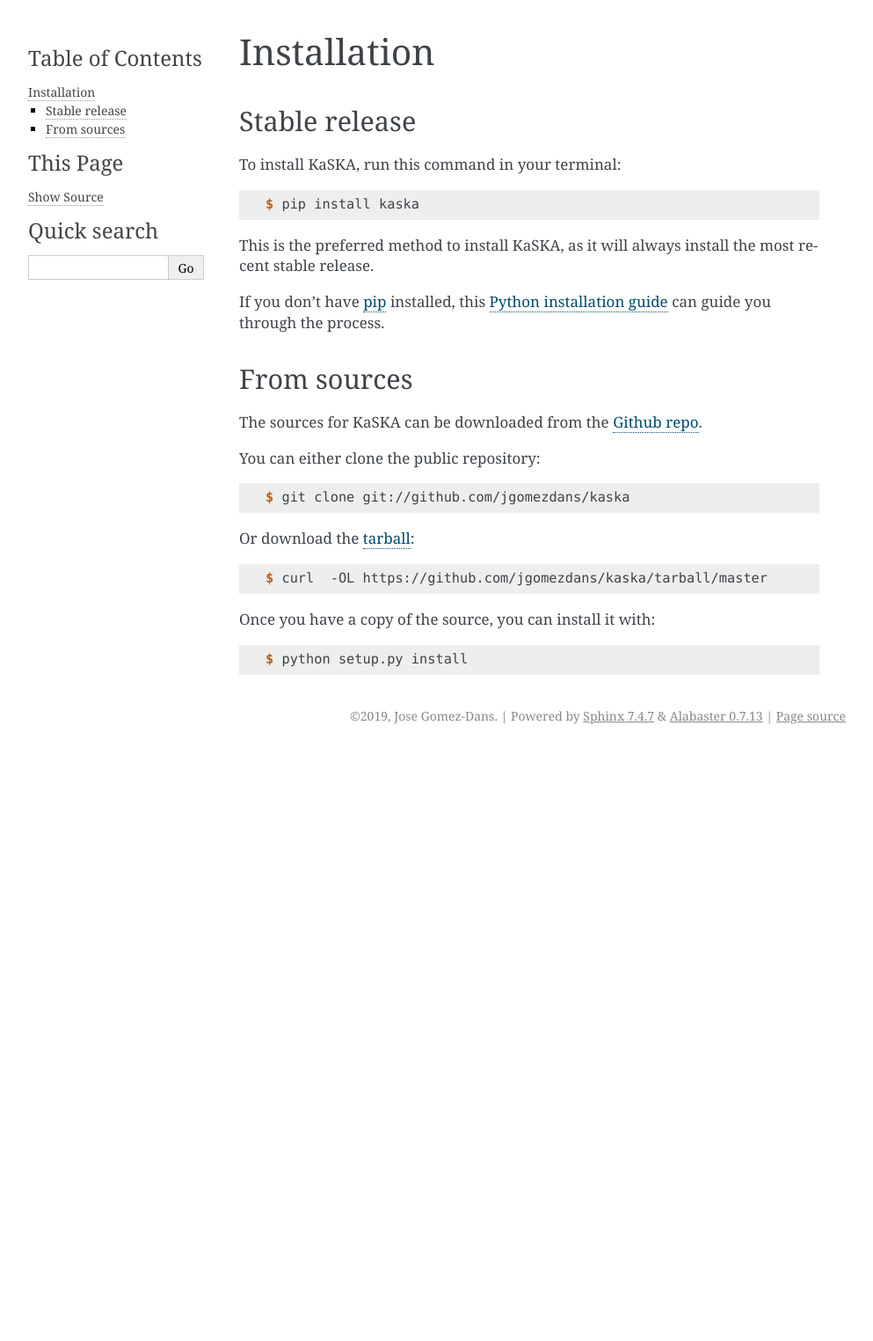
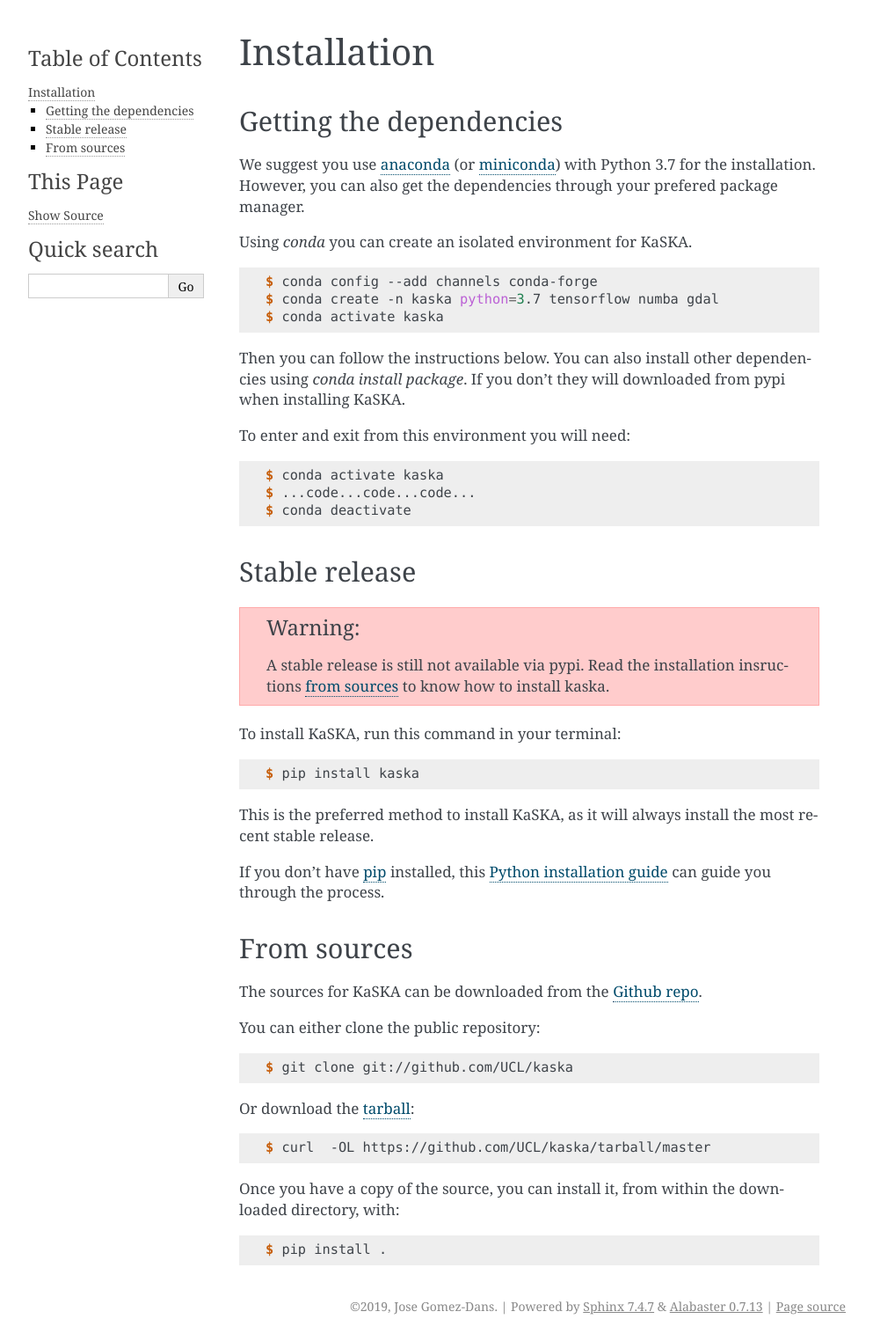
Before and after one commit to UCL/kaska, a Sphinx documentation site: the page built from docs/installation.rst, in a window 1280 px wide. Shown: the whole page at 88% size, without its empty margins (148-1141 px from the left). Built offline with Sphinx 7.4.7, drawn with Linux system fonts in a browser that asks for light colours; pages that are not in the unit, such as notebooks, are missing from menus; before the commit the page ends 900 px from its top, so only the background shows below that.

Commit message:
Adds uptodate installation to documentation

```diff
--- a/docs/installation.rst
+++ b/docs/installation.rst
@@ -4,9 +4,40 @@
 Installation
 ============
 
+Getting the dependencies
+------------------------
+
+We suggest you use `anaconda`_ (or `miniconda`_) with Python 3.7 for the
+installation. However, you can also get the dependencies through your prefered
+package manager.
+
+Using `conda` you can create an isolated environment for KaSKA.
+
+.. code-block:: console
+
+   $ conda config --add channels conda-forge
+   $ conda create -n kaska python=3.7 tensorflow numba gdal
+   $ conda activate kaska
+
+Then you can follow the instructions below. You can also install other
+dependencies using `conda install package`. If you don't they will downloaded
+from pypi when installing KaSKA.
+
+
+To enter and exit from this environment you will need:
+
+.. code-block:: console
+
+   $ conda activate kaska
+   $ ...code...code...code...
+   $ conda deactivate
+
+
 
 Stable release
 --------------
+
+.. warning:: A stable release is still not available via pypi. Read the installation insructions `from sources`_ to know how to install kaska.
 
 To install KaSKA, run this command in your terminal:
 
@@ -32,20 +63,23 @@
 
 .. code-block:: console
 
-    $ git clone git://github.com/jgomezdans/kaska
+    $ git clone git://github.com/UCL/kaska
 
 Or download the `tarball`_:
 
 .. code-block:: console
 
-    $ curl  -OL https://github.com/jgomezdans/kaska/tarball/master
+    $ curl  -OL https://github.com/UCL/kaska/tarball/master
 
-Once you have a copy of the source, you can install it with:
+Once you have a copy of the source, you can install it, from within the
+downloaded directory, with:
 
 .. code-block:: console
 
-    $ python setup.py install
+    $ pip install .
 
 
-.. _Github repo: https://github.com/jgomezdans/kaska
-.. _tarball: https://github.com/jgomezdans/kaska/tarball/master
+.. _Github repo: https://github.com/UCL/kaska
+.. _tarball: https://github.com/UCL/kaska/tarball/master
+.. _anaconda: https://www.anaconda.com/distribution/#download-section
+.. _miniconda: https://docs.conda.io/en/latest/miniconda.html
```
